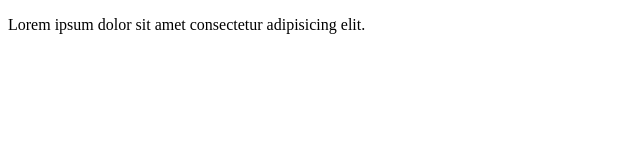
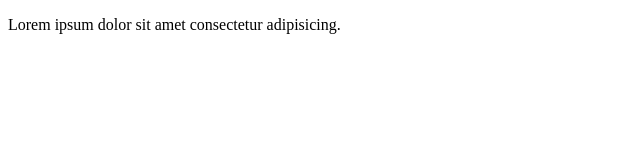
Before and after one commit to Ranjan3440/Ranjan123, a plain HTML site: page index.html in a window 1280 px wide. Shown: the full height of the page, 0-640 px from the left. Drawn offline with Linux system fonts and the light colour scheme.

Commit message:
secondcommit

```diff
--- a/index.html
+++ b/index.html
@@ -6,6 +6,6 @@
     <title>Document</title>
 </head>
 <body>
-   <p>Lorem ipsum dolor sit amet consectetur adipisicing elit.</p>
+   <p>Lorem ipsum dolor sit amet consectetur adipisicing.</p>
 </body>
 </html>
```
